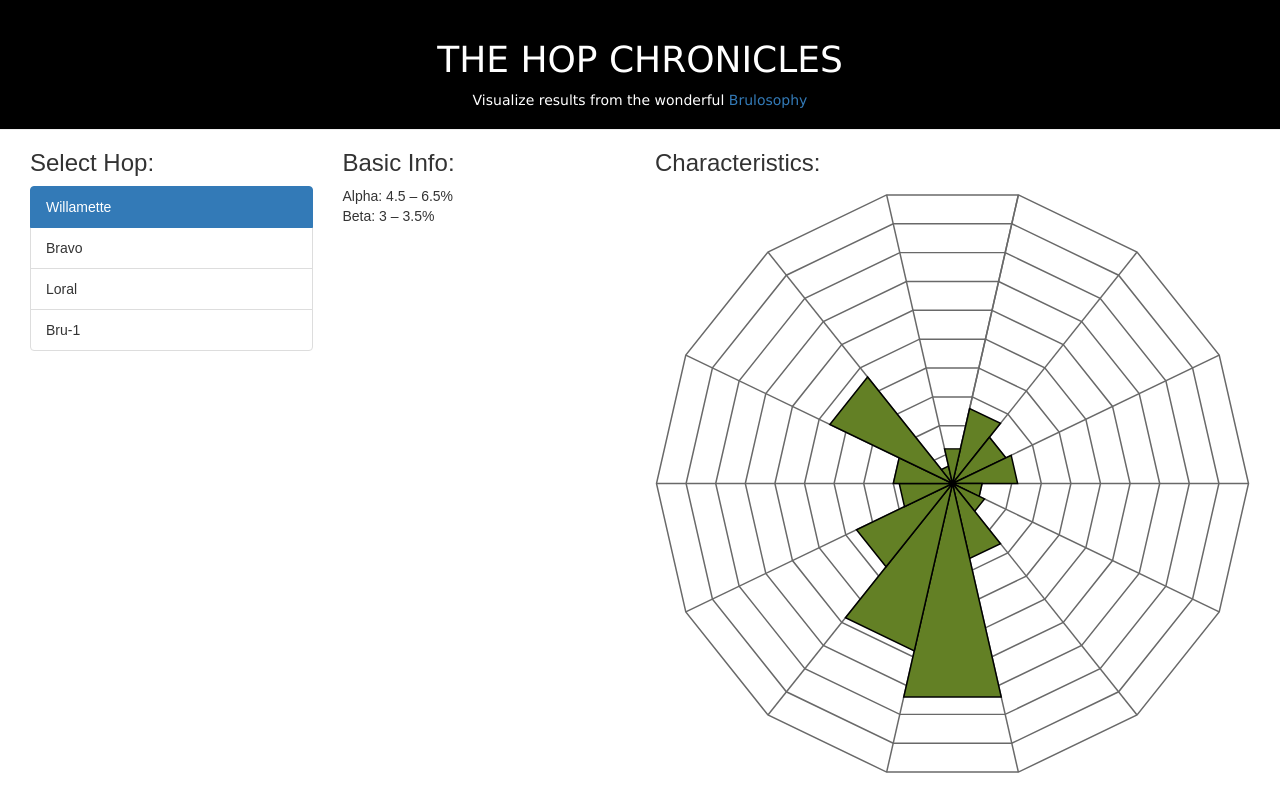
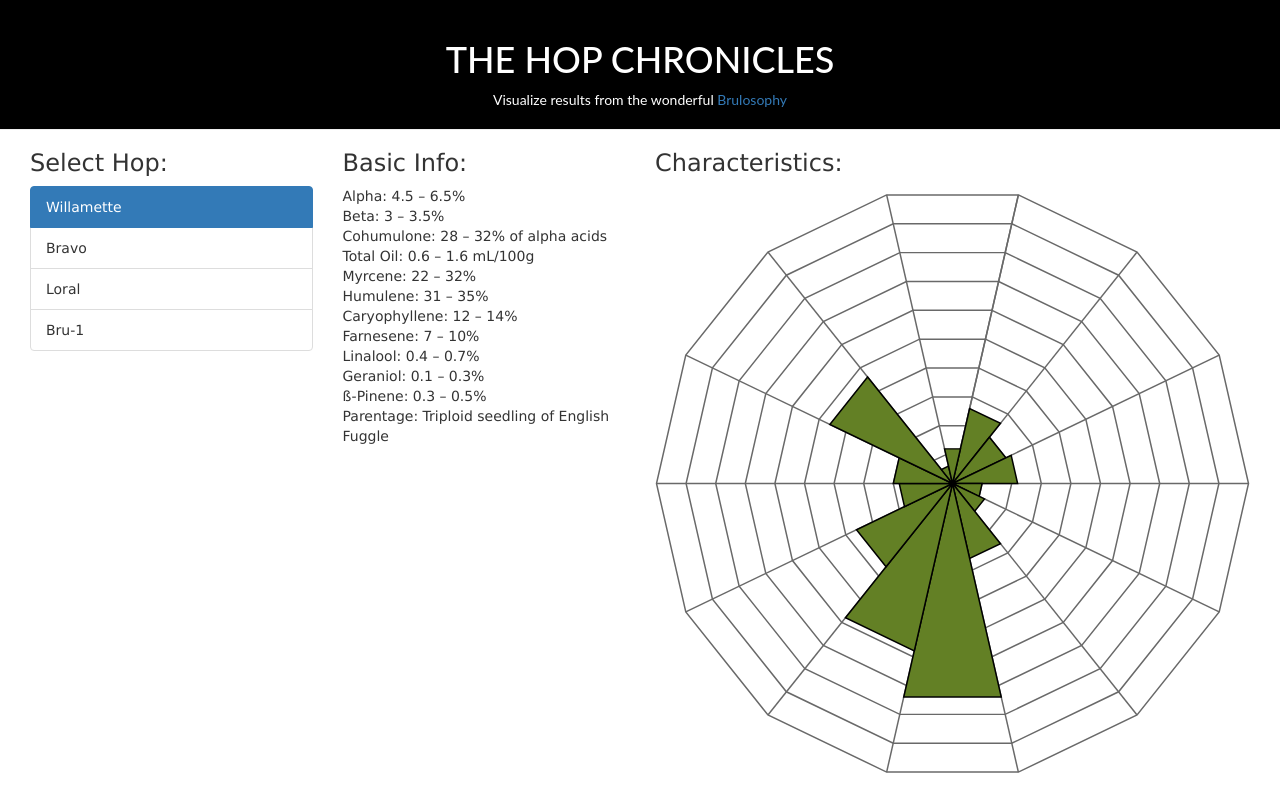
Before and after one commit to Daedalus12/hopper, a React (Create React App) app: page / in a window 1280 px wide. Built offline with nearby package versions, Linux system fonts and the light colour scheme.

Commit message:
Fill out rest of basic information, move to component

```diff
--- a/less/main.less
+++ b/less/main.less
@@ -13,7 +13,7 @@
   background-color: #000000;
   color: white;
   text-align: center;
-  font-family: "Lucida Grande", "Lucida Sans Unicode", "Lucida Sans", Geneva, Verdana, sans-serif;
+  font-family: Lato, sans-serif;
 }
 
 li .list-group-item.active
@@ -24,7 +24,7 @@ li .list-group-item.active
 body {
   margin: 0;
   padding: 0;
-  font-family: sans-serif;
+  font-family: "Lucida Grande", "Lucida Sans Unicode", "Lucida Sans", Geneva, Verdana, sans-serif;
 }
 
 .axes {
--- a/src/App.js
+++ b/src/App.js
@@ -2,6 +2,7 @@ import React, { Component } from 'react';
 import {HopSelector} from './HopSelector';
 import {hopData} from './HopData';
 import {RadarChart} from './RadarChart';
+import {HopBasicInfo} from './HopBasicInfo';
 
 class App extends Component {
   constructor(){
@@ -38,10 +39,7 @@ class App extends Component {
 
           <div className="col-md-3">
             <h3>Basic Info:</h3>
-            <p>
-              Alpha: {this.state.currentHop.alphaMin} – {this.state.currentHop.alphaMax}% <br/>
-              Beta: {this.state.currentHop.betaMin} – {this.state.currentHop.betaMax}%
-            </p>
+              <HopBasicInfo basics={this.state.currentHop.basics}/>
           </div>
 
           <div className="col-md-6">
--- /dev/null
+++ b/src/HopBasicInfo.js
@@ -0,0 +1,28 @@
+import React, { Component } from 'react';
+
+class HopBasicInfo extends Component {
+  render() {
+    console.log(this.props.basics.linalool);
+    console.log(this.props.basics.linalool === null);
+    console.log(this.props.basics.linalool === null ? "N/A" : "Stuff");
+
+    return (
+      <p>
+        Alpha: {this.props.basics.alpha[0]} – {this.props.basics.alpha[1]}% <br/>
+        Beta: {this.props.basics.beta[0]} – {this.props.basics.beta[1]}% <br/>
+        Cohumulone: {this.props.basics.cohumulone[0]} – {this.props.basics.cohumulone[1]}% of alpha acids<br/>
+        Total Oil: {this.props.basics.totalOil[0]} – {this.props.basics.totalOil[1]} mL/100g<br/>
+        Myrcene: {this.props.basics.myrcene[0]} – {this.props.basics.myrcene[1]}%<br/>
+        Humulene: {this.props.basics.humulene[0]} – {this.props.basics.humulene[1]}%<br/>
+        Caryophyllene: {this.props.basics.caryophyllene[0]} – {this.props.basics.caryophyllene[1]}%<br/>
+        Farnesene: {this.props.basics.farnesene[0]} – {this.props.basics.farnesene[1]}%<br/>
+        Linalool: {this.props.basics.linalool === null ? "N/A" : this.props.basics.linalool[0] + " – " + this.props.basics.linalool[1] +"%"}<br/>
+        Geraniol: {this.props.basics.geraniol === null ? "N/A" : this.props.basics.geraniol[0] + " – " + this.props.basics.geraniol[1] +"%"}<br/>
+        ß-Pinene: {this.props.basics.betaPinene === null ? "N/A" : this.props.basics.betaPinene[0] + " – " + this.props.basics.betaPinene[1] +"%"}<br/>
+        Parentage: {this.props.basics.parentage === null ? "" : this.props.basics.parentage}<br/>
+      </p>
+    )
+  }
+}
+
+export {HopBasicInfo};
--- a/src/HopData.js
+++ b/src/HopData.js
@@ -2,10 +2,21 @@ const hopData = [
   {
     id: 0,
     name: "Willamette",
-    alphaMin: 4.5,
-    alphaMax: 6.5,
-    betaMin: 3.0,
-    betaMax: 3.5,
+    basics:
+      {
+        alpha: [4.5, 6.5],
+        beta: [3.0, 3.5],
+        cohumulone: [28, 32],
+        totalOil: [0.6, 1.6],
+        myrcene: [22, 32],
+        humulene: [31, 35],
+        caryophyllene: [12, 14],
+        farnesene: [7, 10],
+        linalool: [0.4, 0.7],
+        geraniol: [0.1, 0.3],
+        betaPinene: [0.3, 0.5],
+        parentage: "Triploid seedling of English Fuggle",
+      },
     characteristics:
       {
         citrus: 1.3,
@@ -27,10 +38,21 @@ const hopData = [
   {
     id: 1,
     name: "Bravo",
-    alphaMin: 15.0,
-    alphaMax: 18.0,
-    betaMin: 3.5,
-    betaMax: 5.5,
+    basics:
+      {
+        alpha: [15, 18],
+        beta: [3.5, 5.5],
+        cohumulone: [28, 35],
+        totalOil: [2.3, 3.5],
+        myrcene: [55, 60],
+        humulene: [8, 11],
+        caryophyllene: [6, 8],
+        farnesene: [0, 1],
+        linalool: [0.4, 0.6],
+        geraniol: [0.7, 0.9],
+        betaPinene: [0.8, 1],
+        parentage: "Zeus, 98004, USDA 19058m",
+      },
     characteristics:
       {
         citrus: 4.4,
@@ -52,10 +74,21 @@ const hopData = [
   {
     id: 2,
     name: "Loral",
-    alphaMin: 11.3,
-    alphaMax: 12.2,
-    betaMin: 4.9,
-    betaMax: 5.3,
+    basics:
+      {
+        alpha: [11.3, 12.2],
+        beta: [4.9, 5.3],
+        cohumulone: [21, 24],
+        totalOil: [1.8, 2.9],
+        myrcene: [52, 58],
+        humulene: [17.8, 17.9],
+        caryophyllene: [5, 5.7],
+        farnesene: [0, 1],
+        linalool: [1, 1.1],
+        geraniol: [0.2, 0.3],
+        betaPinene: [0.6, 7],
+        parentage: "Glacier (mother) and son of the U.S. developed Nugget variety (father)",
+      },
     characteristics:
       {
         citrus: 3.2,
@@ -77,10 +110,21 @@ const hopData = [
   {
     id: 3,
     name: "Bru-1",
-    alphaMin: 13.0,
-    alphaMax: 15.0,
-    betaMin: 8.0,
-    betaMax: 10.0,
+    basics:
+      {
+        alpha: [13.0, 15.0],
+        beta: [8.0, 10],
+        cohumulone: [35, 37],
+        totalOil: [1.5, 2],
+        myrcene: [50, 55],
+        humulene: [9, 11],
+        caryophyllene: [7, 8],
+        farnesene: [0, 1],
+        linalool: null,
+        geraniol: null,
+        betaPinene: null,
+        parentage: null,
+      },
     characteristics:
       {
         citrus: 3.6,
--- a/src/HopSelector.js
+++ b/src/HopSelector.js
@@ -24,7 +24,7 @@ class HopSelector extends Component {
     let cb = this.props.changeSelection;
     let i = this.props.selectedHopId;
     return (
-      <ul class="list-group">
+      <ul className="list-group">
         {this.props.hops.map(function(hop, index) {return <HopItem key={index} hop={hop} cb={cb} i={i}/>})}
       </ul>
     );
```
Also changed, not shown: src/css/main.css.
